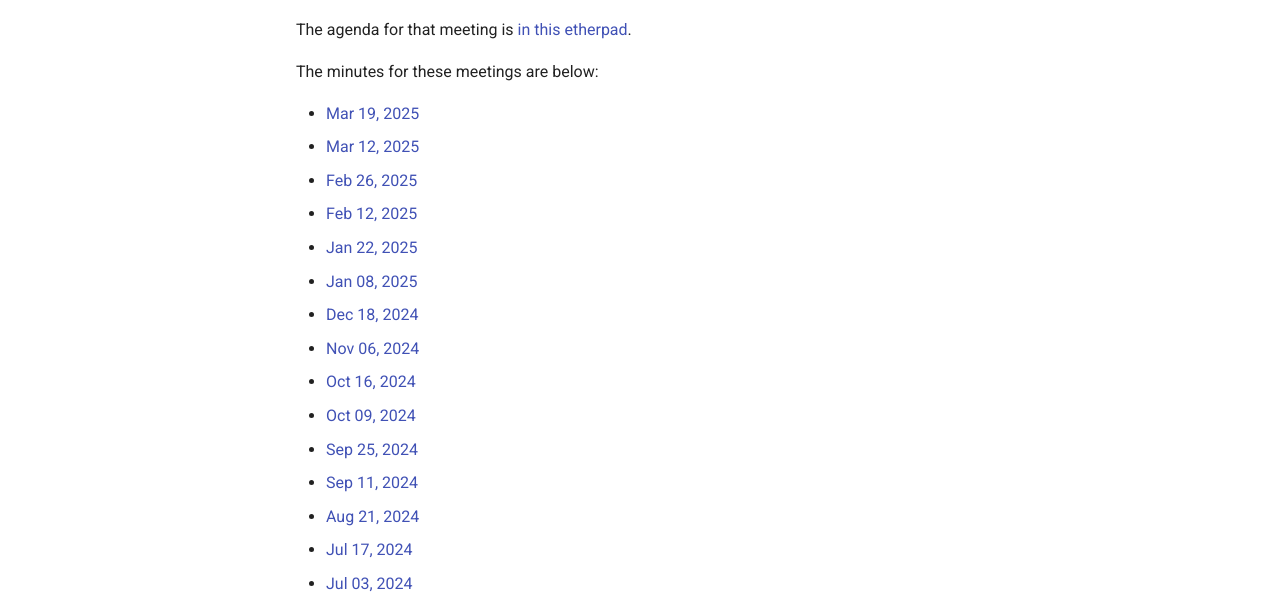
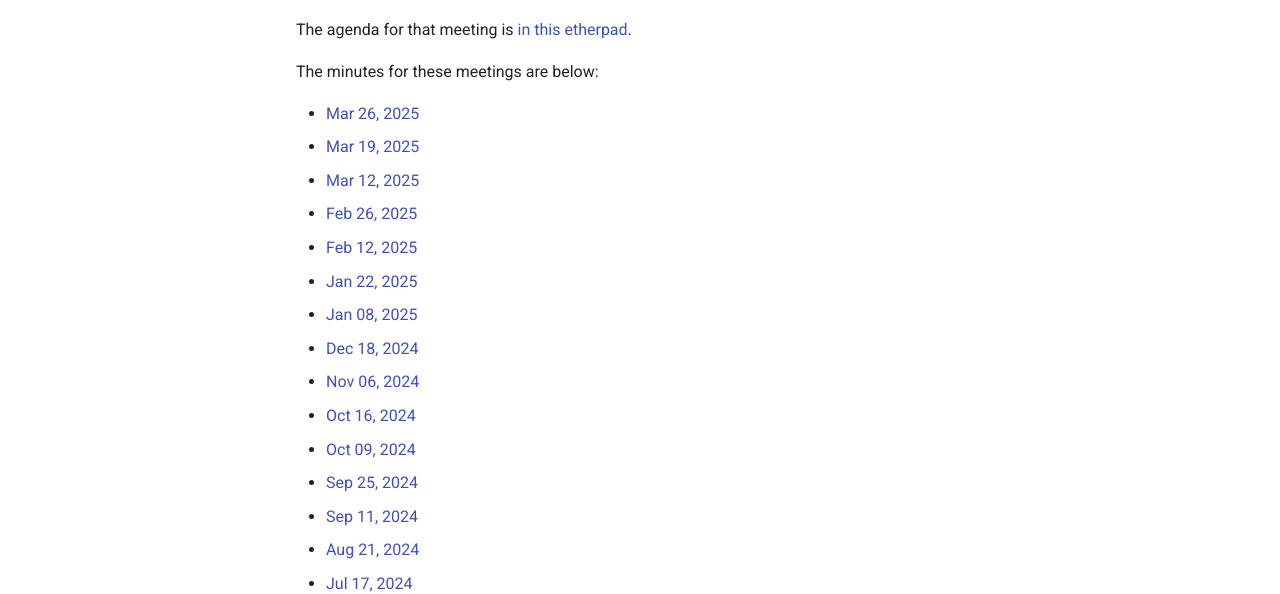
Before and after one commit to rdo-infra/rdo-mkdocs-website, an MkDocs documentation site: the page built from docs/community/community-meeting.md, in a window 1280 px wide and 900 px high. Shown: the part 303-897 px from the top of the window. Built offline with MkDocs 1.6.1 and Material for MkDocs 9.7.7, drawn with Linux system fonts in a browser that asks for light colours.

Commit message:
Added Mar 26 meeting
Change-Id: I79810451138549ef5d9ab14a95b94e417006bb29

```diff
--- a/docs/community/community-meeting.md
+++ b/docs/community/community-meeting.md
@@ -13,6 +13,7 @@ etherpad](https://etherpad.openstack.org/p/RDO-Meeting).
 
 The minutes for these meetings are below:
 
+* [Mar 26, 2025](https://lists.rdoproject.org/archives/list/dev@lists.rdoproject.org/thread/5XYNYP2KKQD5YOVWUNIP2HZWATNLYCMY/)
 * [Mar 19, 2025](https://lists.rdoproject.org/archives/list/dev@lists.rdoproject.org/thread/QNS5BMVJ73BZUMKNVPVOYF6OUC4FH4KN/)
 * [Mar 12, 2025](https://lists.rdoproject.org/archives/list/dev@lists.rdoproject.org/thread/CRKWOQYEKCWWB7CRHJYKKJU7LMZSZRKD/)
 * [Feb 26, 2025](https://lists.rdoproject.org/archives/list/dev@lists.rdoproject.org/thread/6OHVZBOKOW4JRJ2TJPOWGHYZBFS6FEN6/)
```
